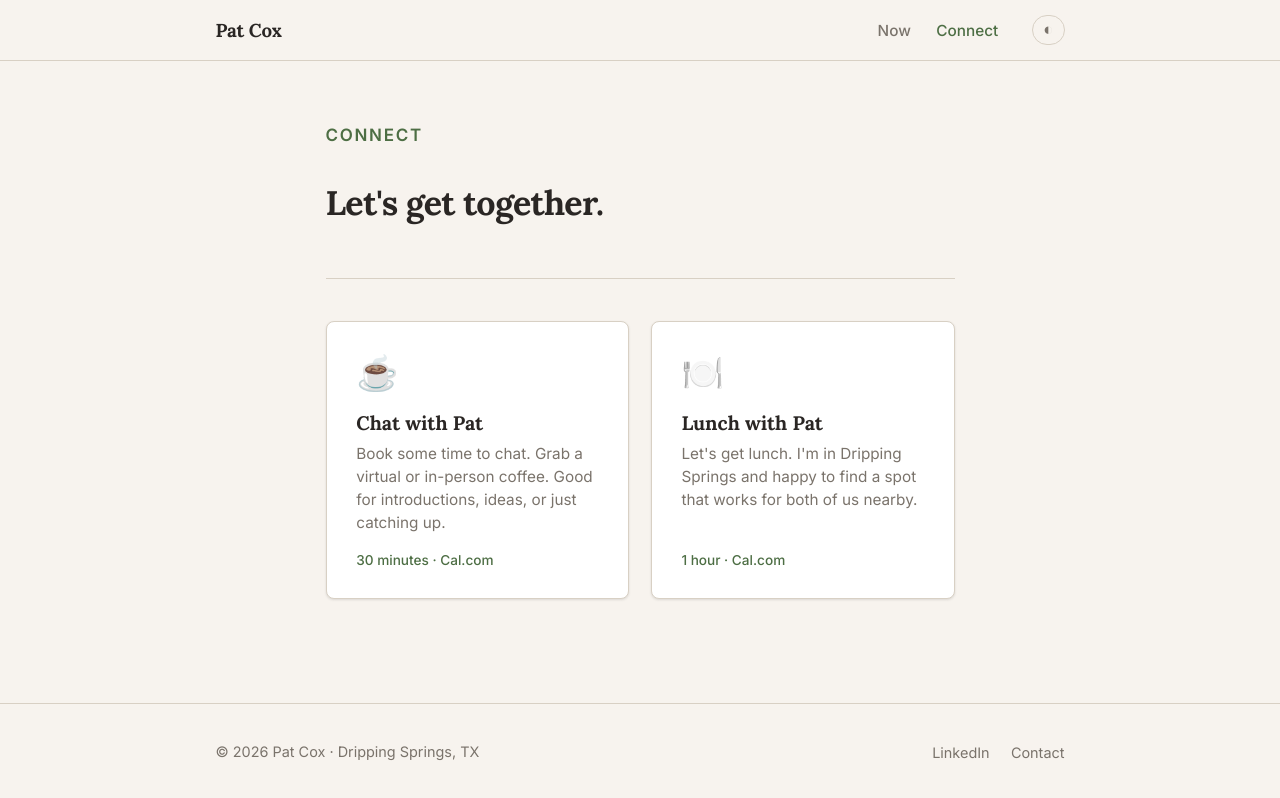
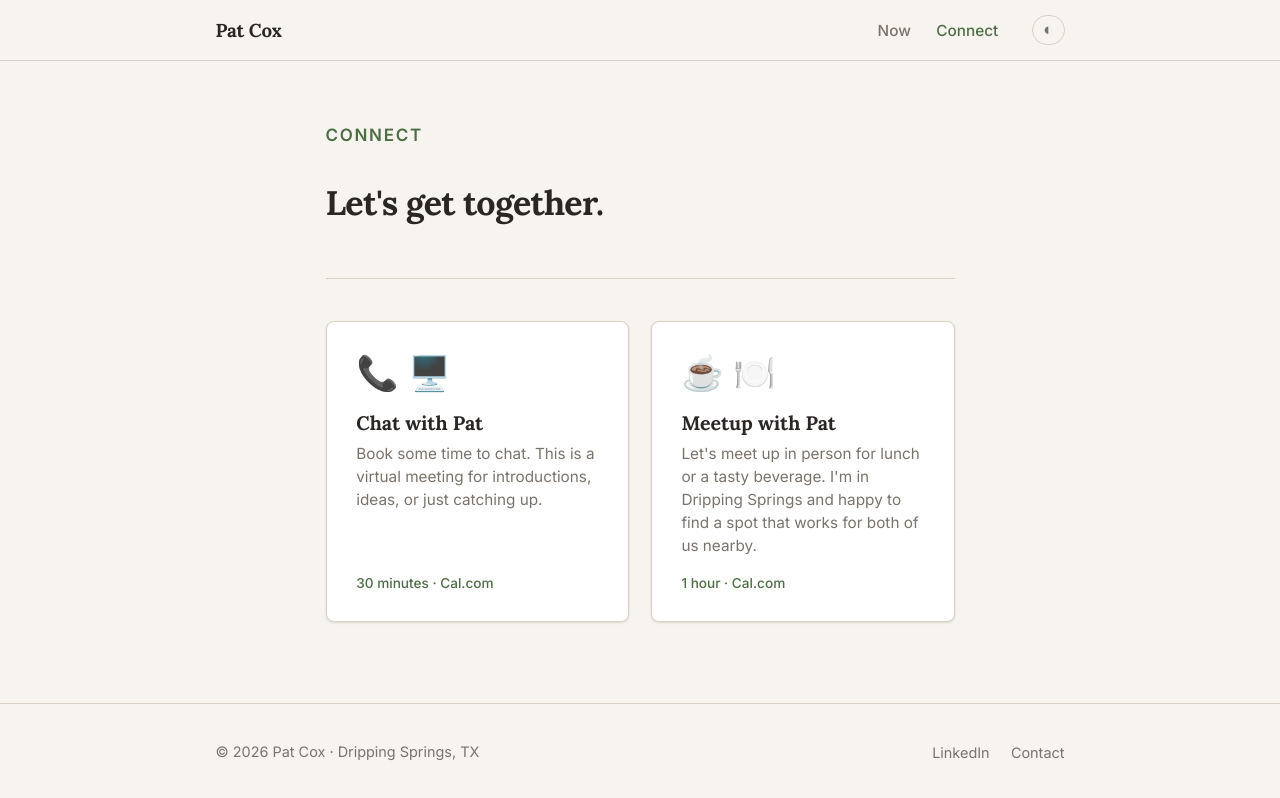
Before and after one commit to patcox/patcox.github.io, an Astro site: page /connect in a window 1280 px wide. Built offline with nearby package versions, Linux system fonts and the light colour scheme; Astro itself is replaced by a stand-in of ours; a script that the page names is missing.

Commit message:
Update lunch-with-pat to meetup-with-pat on connect page (#4)
* Update lunch-with-pat to meetup-with-pat on connect page

* Update Chat with Pat description to virtual-only per review

* Update schedule card icons per review suggestions

* Add space between emoji pairs in schedule card icons

---------

Co-authored-by: Claude <noreply@anthropic.com>

```diff
--- a/src/pages/connect.astro
+++ b/src/pages/connect.astro
@@ -21,21 +21,21 @@ const { headline, description } = connect.data;
     <div class="schedule-cards">
 
       <button type="button" class="schedule-card" data-cal-link="patcox/chat-with-pat" data-cal-config='{"layout":"month_view"}'>
-        <div class="schedule-card-icon">☕</div>
+        <div class="schedule-card-icon">📞 🖥️</div>
         <div class="schedule-card-title">Chat with Pat</div>
         <p class="schedule-card-desc">
-          Book some time to chat. Grab a virtual or in-person coffee. Good for introductions,
+          Book some time to chat. This is a virtual meeting for introductions,
           ideas, or just catching up.
         </p>
         <div class="schedule-card-meta">30 minutes · Cal.com</div>
       </button>
 
-      <button type="button" class="schedule-card" data-cal-link="patcox/lunch-with-pat" data-cal-config='{"layout":"month_view"}'>
-        <div class="schedule-card-icon">🍽️</div>
-        <div class="schedule-card-title">Lunch with Pat</div>
+      <button type="button" class="schedule-card" data-cal-link="patcox/meetup-with-pat" data-cal-config='{"layout":"month_view"}'>
+        <div class="schedule-card-icon">☕️ 🍽️</div>
+        <div class="schedule-card-title">Meetup with Pat</div>
         <p class="schedule-card-desc">
-          Let's get lunch. I'm in Dripping Springs and happy to find a spot that works for both
-          of us nearby.
+          Let's meet up in person for lunch or a tasty beverage. I'm in Dripping Springs and happy
+          to find a spot that works for both of us nearby.
         </p>
         <div class="schedule-card-meta">1 hour · Cal.com</div>
       </button>
```
